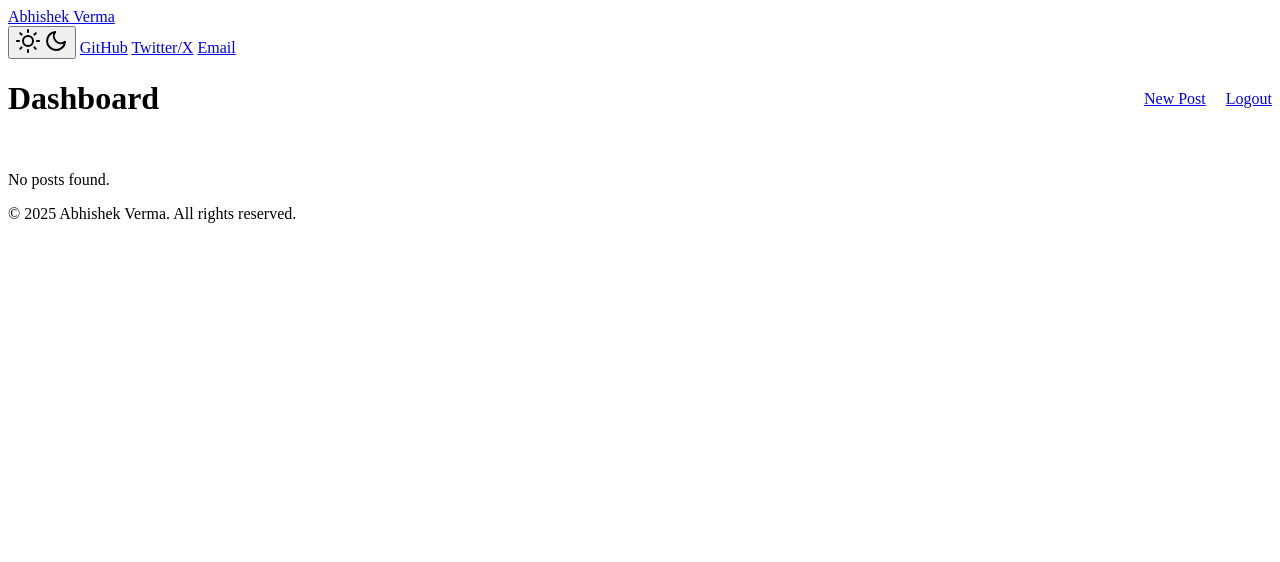
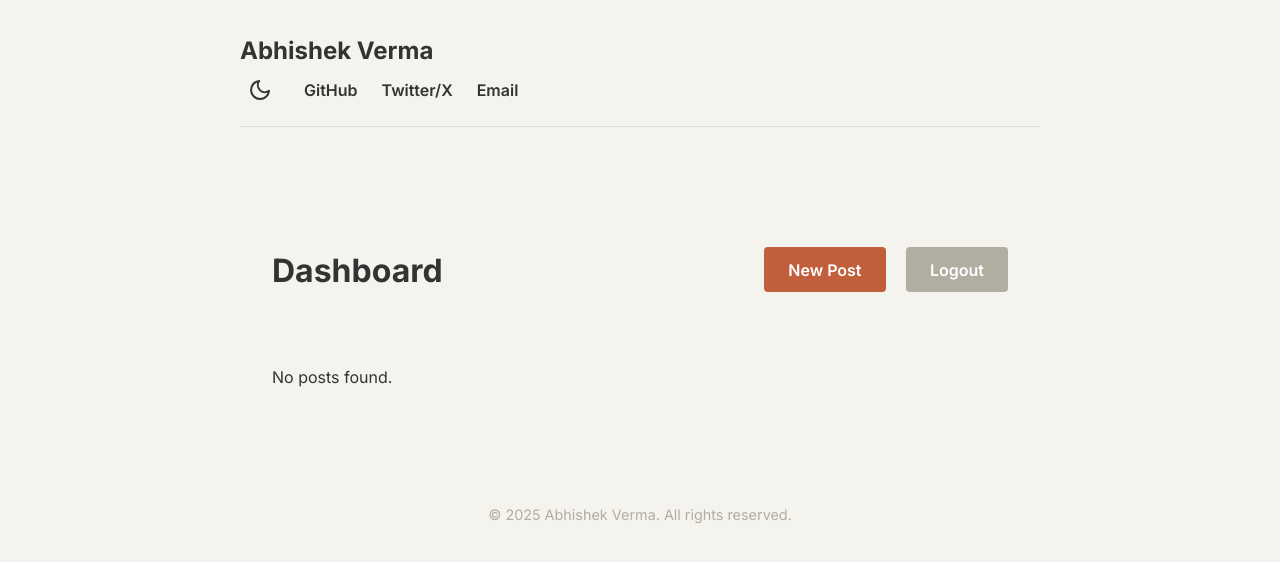
Before and after one commit to w3Abhishek/blog, a Flask app: page /admin/dashboard in a window 1280 px wide. Shown: the top 562 px of the page. Run offline with Flask 3, Linux system fonts and the light colour scheme; the visitor is signed in with stand-in values (Sample User, id 1); data that the repository does not hold is empty.

Commit message:
Restore missing head and CSS link in base.html

```diff
--- a/templates/base.html
+++ b/templates/base.html
@@ -1,13 +1,26 @@
 <!DOCTYPE html>
+<html lang="en">
+
+<head>
+    <meta charset="UTF-8">
+    <meta name="viewport" content="width=device-width, initial-scale=1.0">
+    <title>{% block title %}My Blog{% endblock %}</title>
+    <link rel="stylesheet" href="{{ url_for('static', filename='css/style.css') }}?v=3">
+    <link
+        href="https://fonts.googleapis.com/css2?family=Inter:wght@400;600;700&family=Lora:ital,wght@0,400;0,600;1,400&display=swap"
+        rel="stylesheet">
+</head>
+
+<body>
     <div class="container">
         <header>
             <nav>
                 <a href="/" class="logo">Abhishek Verma</a>
                 <div class="nav-links">
                     <button id="theme-toggle" aria-label="Toggle Dark Mode">
-                    <svg class="sun-icon" xmlns="http://www.w3.org/2000/svg" width="24" height="24" viewBox="0 0 24 24"
-                        fill="none" stroke="currentColor" stroke-width="2" stroke-linecap="round"
-                        stroke-linejoin="round">
+                        <svg class="sun-icon" xmlns="http://www.w3.org/2000/svg" width="24" height="24"
+                            viewBox="0 0 24 24" fill="none" stroke="currentColor" stroke-width="2"
+                            stroke-linecap="round" stroke-linejoin="round">
                             <circle cx="12" cy="12" r="5"></circle>
                             <line x1="12" y1="1" x2="12" y2="3"></line>
                             <line x1="12" y1="21" x2="12" y2="23"></line>
@@ -18,9 +31,9 @@
                             <line x1="4.22" y1="19.78" x2="5.64" y2="18.36"></line>
                             <line x1="18.36" y1="5.64" x2="19.78" y2="4.22"></line>
                         </svg>
-                    <svg class="moon-icon" xmlns="http://www.w3.org/2000/svg" width="24" height="24" viewBox="0 0 24 24"
-                        fill="none" stroke="currentColor" stroke-width="2" stroke-linecap="round"
-                        stroke-linejoin="round">
+                        <svg class="moon-icon" xmlns="http://www.w3.org/2000/svg" width="24" height="24"
+                            viewBox="0 0 24 24" fill="none" stroke="currentColor" stroke-width="2"
+                            stroke-linecap="round" stroke-linejoin="round">
                             <path d="M21 12.79A9 9 0 1 1 11.21 3 7 7 0 0 0 21 12.79z"></path>
                         </svg>
                     </button>
```
Lines whose indentation alone changed are shown as unchanged.
